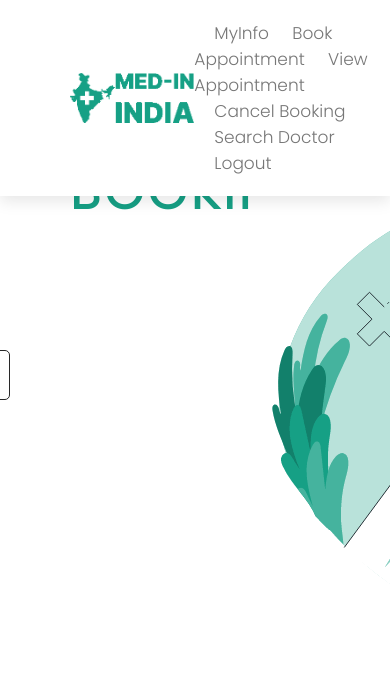
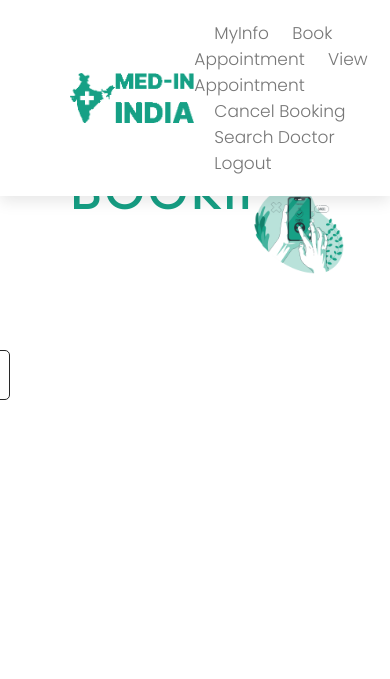
Before and after one commit to WitherredAway/med-in-india, a PHP site: page /presentaionlayer/patient/cancel.php in a window 390 px wide. Shown: the top 679 px of the page. Run offline with PHP 8.4, Linux system fonts and the light colour scheme; data that the repository does not hold is empty; some libraries are stand-ins or nearby versions.

Commit message:
Fix cancel gif being too big on mobile

```diff
--- a/presentaionlayer/patient/cancel.php
+++ b/presentaionlayer/patient/cancel.php
@@ -38,7 +38,7 @@
 		<button type="submit" name="cancel" class="btn" class="btn" style="margin: 5px auto;display: block;width:100px;height:30px;font-size: 1.6rem;color: white;background: #16a085;border: none;border-radius: 5px;cursor: pointer;position:absolute;right:430px;top:430px;">Cancel</button>
 	</div>
 </form>
-<img src="image/Cancelbook.gif" alt="" style="position:absolute; left:250px;top:180px;">
+<img src="image/Cancelbook.gif" alt="" style="position:absolute; left:250px; top:180px; height: 25vw; width: 25vw;">
 </body>
 <script src="https://cdn.botpress.cloud/webchat/v1/inject.js"></script>
 <script src="https://mediafiles.botpress.cloud/3d4cf0b1-b1d8-43db-816d-95e960425658/webchat/config.js" defer></script>
```
